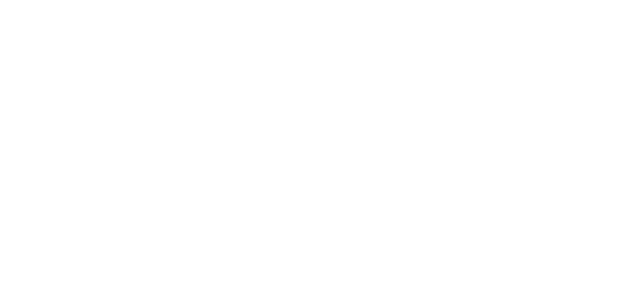
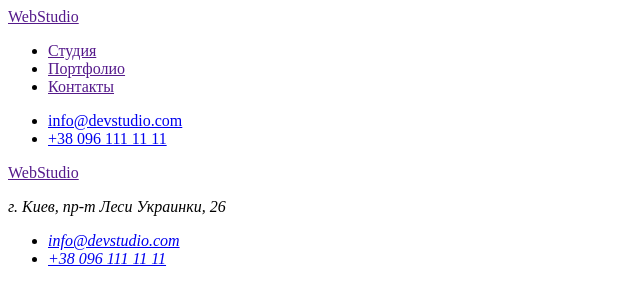
Before and after one commit to severrgm/goit-markup-hw-02.github.io, a plain HTML site: page portfolio.html in a window 1280 px wide. Shown: the whole page, without its empty margins (0-640 px from the left). Drawn offline with Linux system fonts and the light colour scheme.

Commit message:
header+footer

```diff
--- a/portfolio.html
+++ b/portfolio.html
@@ -7,6 +7,45 @@
     <title>Document</title>
 </head>
 <body>
+    <header>
+        <nav>
+            <a href="">
+                WebStudio
+            </a>
+            <ul>
+                <li><a href="">Студия</a></li>
+                <li><a href="">Портфолио</a></li>
+                <li><a href="">Контакты</a></li>
+            </ul>
+
+
+        </nav>
+        <ul>
+            <li><a href="mailto:info@devstudio.com">info@devstudio.com</a></li>
+            <li><a href="tel:+380961111111">+38 096 111 11 11</a></li>
+        </ul>
+
+
+    </header>
+
+    <footer>
+        <a href="">
+            WebStudio
+        </a>
+
+        <address>
+            <p>г. Киев, пр-т Леси Украинки, 26</p>
+
+            <ul>
+                <li>
+                    <a href="mailto:info@devstudio.com">info@devstudio.com</a>
+                </li>
+                <li>
+                    <a href="tel:+380961111111">+38 096 111 11 11</a>
+                </li>
+            </ul>
+        </address>
+    </footer>
 
 </body>
 </html>
```
